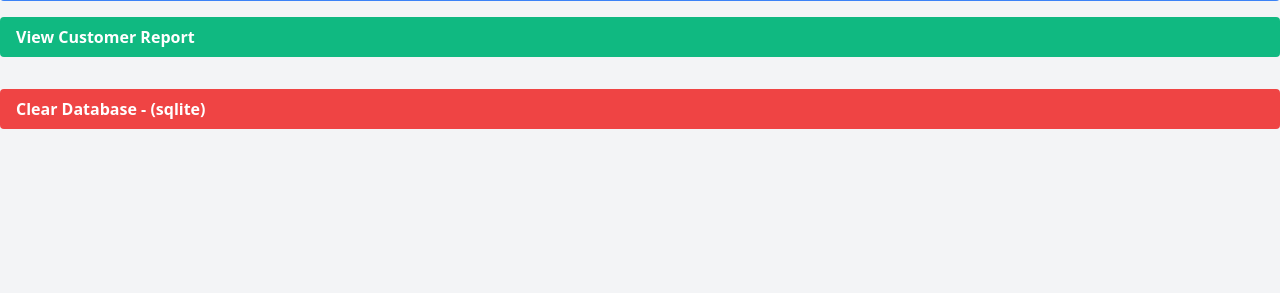
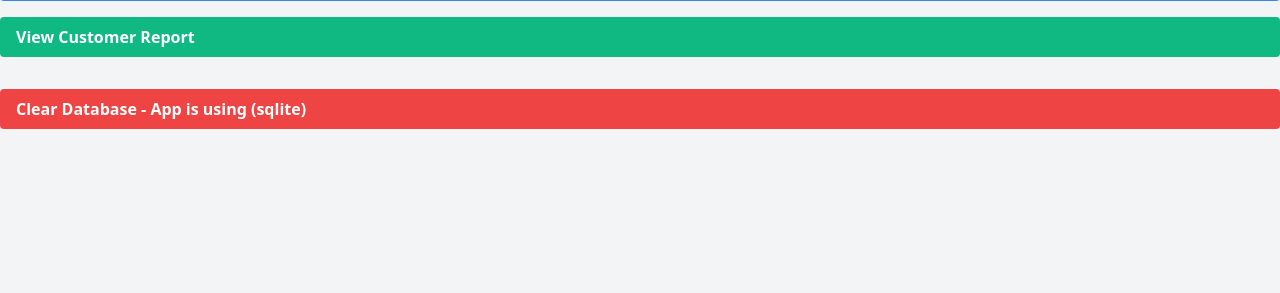
Before and after one commit to kmyllykoski/my-app-1, a Django app: page / in a window 1280 px wide. Shown: the part 215-508 px from the top of the page. Run offline with Django 5.2, Linux system fonts and the light colour scheme.

Commit message:
home.html

```diff
--- a/templates/home.html
+++ b/templates/home.html
@@ -8,7 +8,7 @@
             <a href="/invoices/customer-report/" class="block bg-green-500 hover:bg-green-700 text-white font-bold py-2 px-4 rounded">View Customer Report</a>
         </div>
         <a href="{% url 'clear_database' %}" class="block mt-8 bg-red-500 hover:bg-red-700 text-white font-bold py-2 px-4 rounded">
-            Clear Database -  ({{ db_type|default:"unknown" }})
+            Clear Database -  App is using ({{ db_type|default:"unknown" }})
         </a>
     </div>
 {% endblock %}
```
